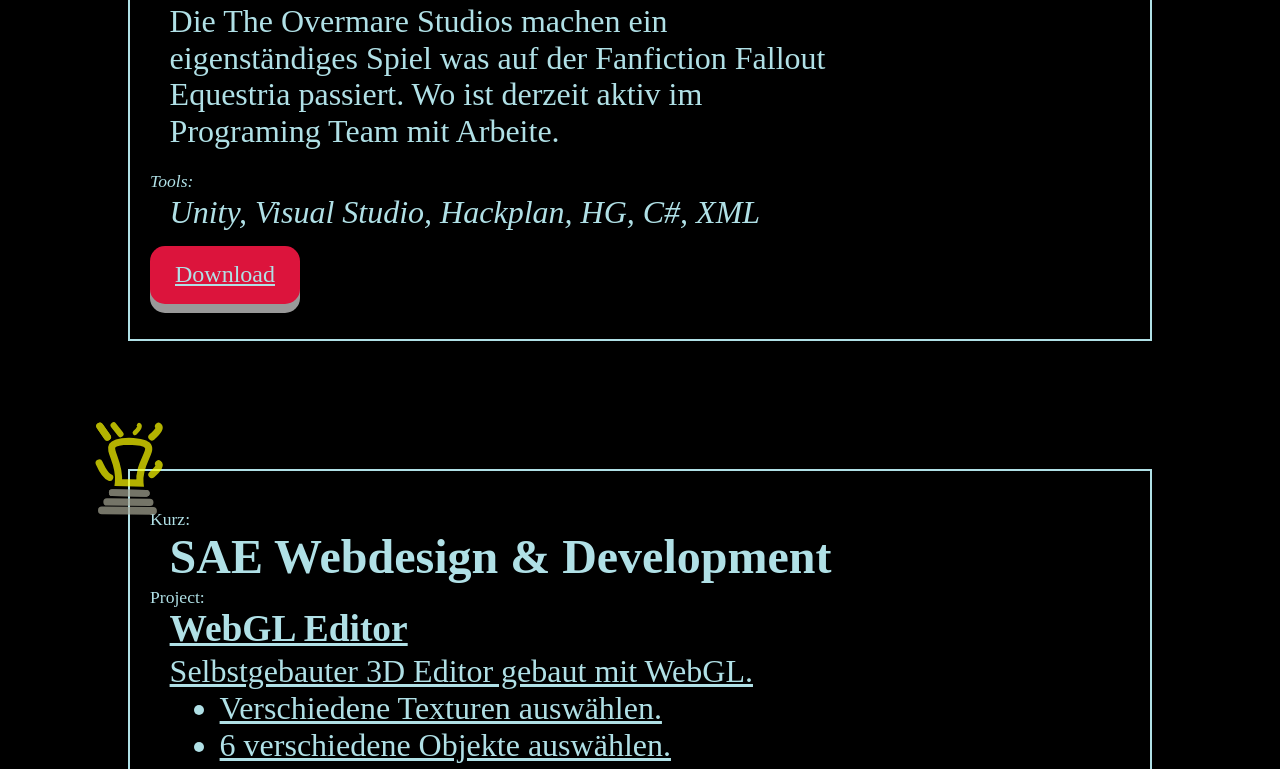
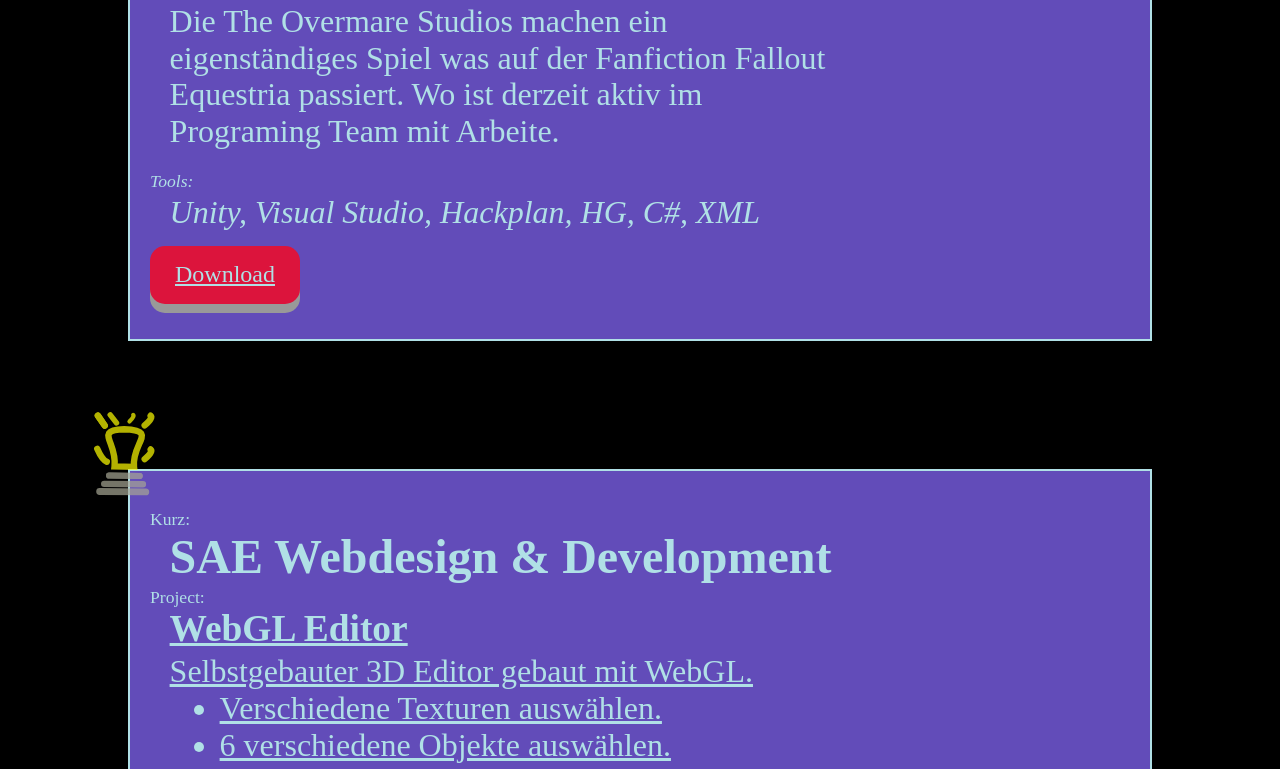
Before and after one commit to 19Kuschel90/MyWeb, a website: page public/index.html in a window 1280 px wide. Shown: the part 648-1417 px from the top of the page. Drawn offline with Linux system fonts and the light colour scheme.

Commit message:
backgr texe

```diff
--- a/public/css/_article.scss
+++ b/public/css/_article.scss
@@ -6,6 +6,7 @@
     resize: horizontal;
     overflow: visible;
     font-size: 2rem;
+    background: #624cb9;
 }
 
 article .img img {
--- a/public/css/_helpUser.scss
+++ b/public/css/_helpUser.scss
@@ -1,10 +1,10 @@
 .helpUser {
     img {
-        width: 100px;
-        height: 100px;
+        width: 90px;
+        height: 90px;
         opacity: 0.7;
         position: absolute;
-        top: -50px;
+        top: -60px;
         left: -50px;
     }
 }
```
Also changed, not shown: public/css/main.css, 1 other file.
